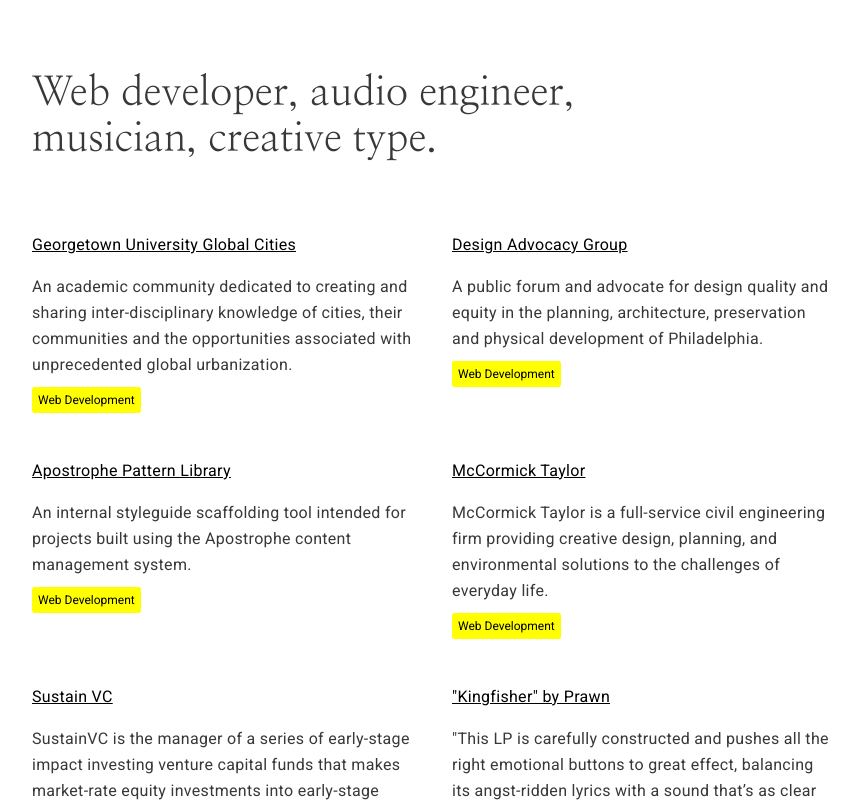
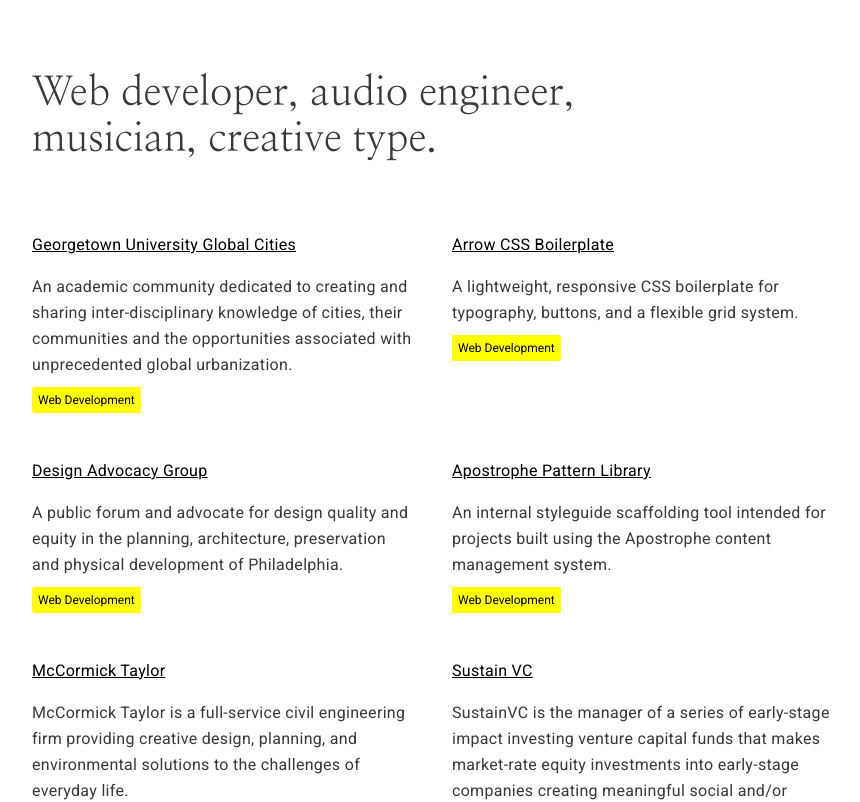
Before and after one commit to grdunn/portfolio, a React (Vite) app: page / in a window 1280 px wide. Shown: the top 802 px of the page, without its empty margins (208-1068 px from the left). Built offline with nearby package versions, Linux system fonts and the light colour scheme.

Commit message:
add arrow

```diff
--- a/src/routes/portfolio.js
+++ b/src/routes/portfolio.js
@@ -3,6 +3,12 @@
     title: 'Georgetown University Global Cities',
     description: 'An academic community dedicated to creating and sharing inter-disciplinary knowledge of cities, their communities and the opportunities associated with unprecedented global urbanization.',
     url: 'http://globalcities.georgetown.edu',
+    tag: 'Web Development'
+  },
+  {
+    title: 'Arrow CSS Boilerplate',
+    description: 'A lightweight, responsive CSS boilerplate for typography, buttons, and a flexible grid system.',
+    url: 'https://grdunn.github.io/arrow/',
     tag: 'Web Development'
   },
   {
```
